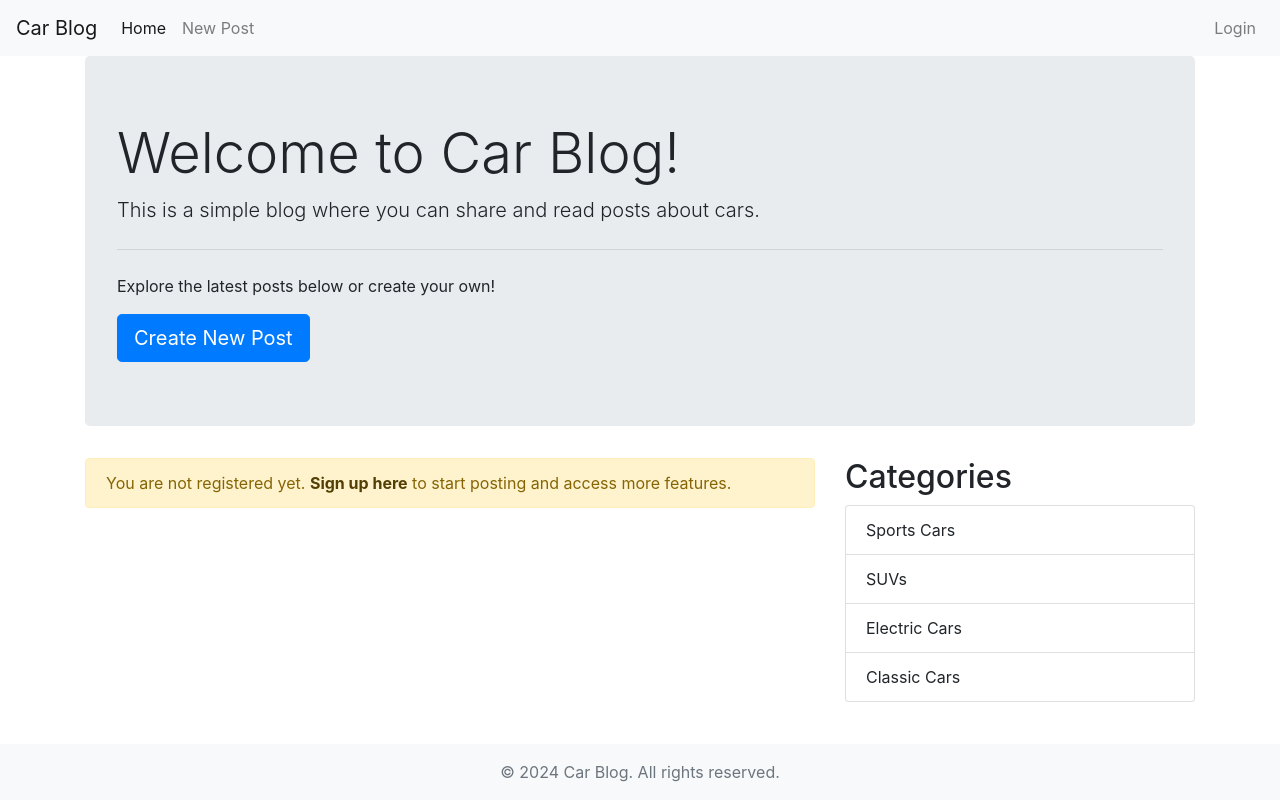
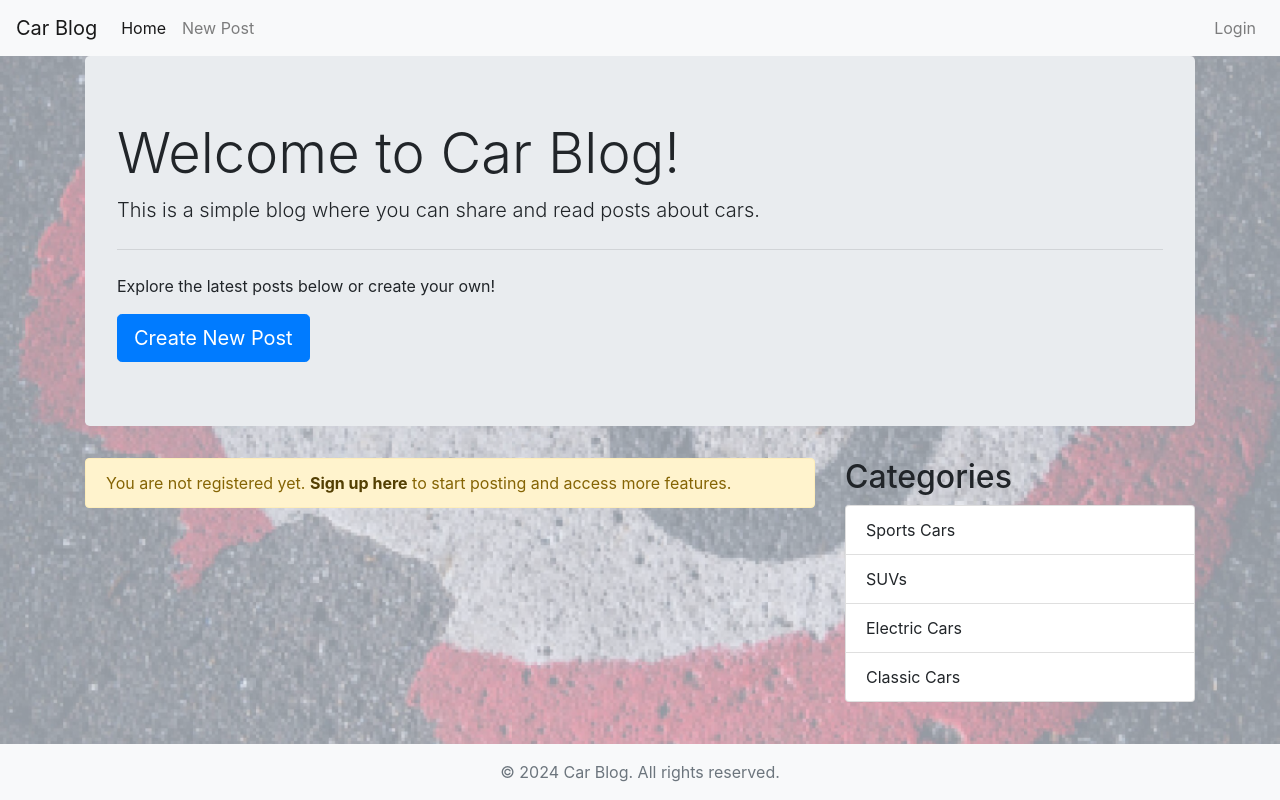
Before and after one commit to Celomarcelo/car-blog, a Django app: page / in a window 1280 px wide. Run offline with Django 5.2, Linux system fonts and the light colour scheme; some libraries are stand-ins or nearby versions.

Commit message:
added background image
added style css for body before

```diff
--- a/static/styles/style.css
+++ b/static/styles/style.css
@@ -1,5 +1,17 @@
 html, body {
     height: 100%;
+}
+body::before {
+    content: "";
+    position: fixed;
+    top: 0;
+    left: 0;
+    width: 100%;
+    height: 100%;
+    background: url("/static/images/B35C5B83-62B9-4E61-81A7-BC093DDEA68C.jpeg") no-repeat center center;
+    background-size: cover;
+    opacity: 0.5;
+    z-index: -1;
 }
 .wrapper {
     min-height: 100%;
--- a/templates/home.html
+++ b/templates/home.html
@@ -22,8 +22,7 @@
                 <img src="{{ post.image.url }}" alt="{{ post.title }}" class="img-fluid">
                 {% endif %}
                 <p class="card-text">{{ post.content|truncatewords:30 }}</p>
-                <p class="card-text"><small class="text-muted">By {{ post.author.username }} on {{ post.created_at
-                        }}</small></p>
+                <p class="card-text"><small class="text-muted">By {{ post.author.username }}</small></p>
                 <a href="" class="btn btn-primary">Read More</a>
             </div>
         </div>
```
Also changed, not shown: static/images/B35C5B83-62B9-4E61-81A7-BC093DDEA68C.jpeg (added).
